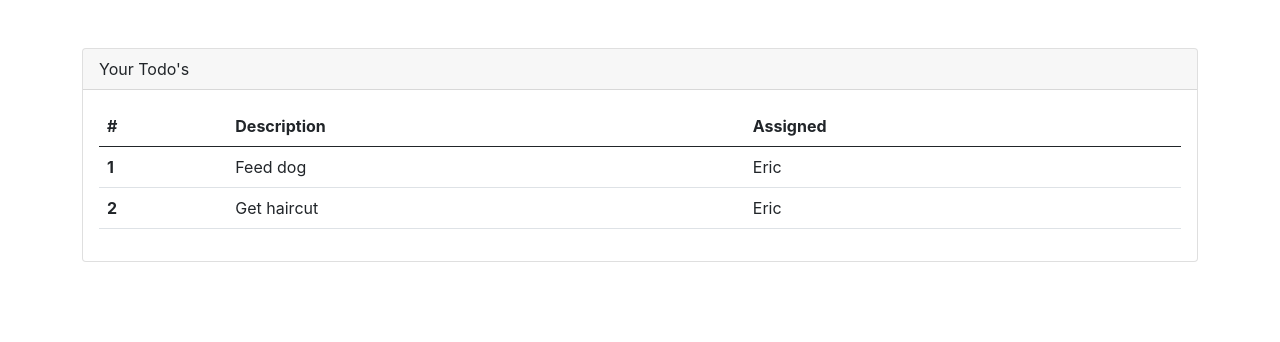
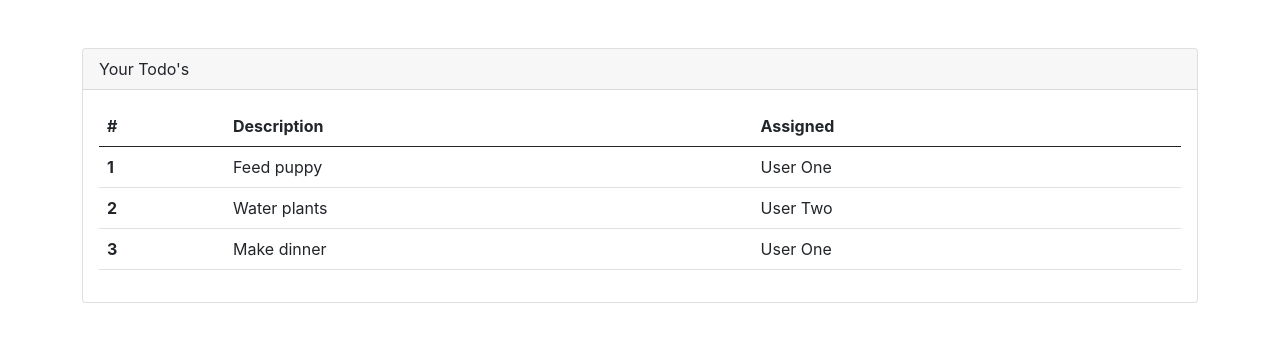
Before and after one commit to Larry-Osakwe/react-crash-course, a React (Create React App) app: page / in a window 1280 px wide. Shown: the top 342 px of the page. Built offline with nearby package versions, Linux system fonts and the light colour scheme.

Commit message:
Pass data to react todolistrowitem dynamically

```diff
--- a/src/App.js
+++ b/src/App.js
@@ -2,6 +2,13 @@
 import TodoRowItem from './components/TodoRowItem';
 
 function App() {
+
+  const todos = [
+    {rowNumber: 1, rowDescription: 'Feed puppy', rowAssigned: 'User One'},
+    {rowNumber: 2, rowDescription: 'Water plants', rowAssigned: 'User Two'},
+    {rowNumber: 3, rowDescription: 'Make dinner', rowAssigned: 'User One'},
+  ]
+
   return (
     <div className='mt-5 container'>
       <div className='card'>
@@ -18,12 +25,18 @@
               </tr>
             </thead>
             <tbody>
-              <TodoRowItem/>
-              <tr>
-                <th scope='row'>2</th>
-                <td>Get haircut</td>
-                <td>Eric</td>
-              </tr>
+              <TodoRowItem rowNumber={todos[0].rowNumber}
+                rowDescription={todos[0].rowDescription}
+                rowAssigned={todos[0].rowAssigned}
+               />
+               <TodoRowItem rowNumber={todos[1].rowNumber}
+                rowDescription={todos[1].rowDescription}
+                rowAssigned={todos[1].rowAssigned}
+               />
+               <TodoRowItem rowNumber={todos[2].rowNumber}
+                rowDescription={todos[2].rowDescription}
+                rowAssigned={todos[2].rowAssigned}
+               />
             </tbody>
           </table>
         </div>
--- a/src/components/TodoRowItem.js
+++ b/src/components/TodoRowItem.js
@@ -1,9 +1,9 @@
-function TodoRowItem() {
+function TodoRowItem(props) {
     return (
         <tr>
-            <th scope='row'>1</th>
-            <td>Feed dog</td>
-            <td>Eric</td>
+            <th scope='row'>{props.rowNumber}</th>
+            <td>{props.rowDescription}</td>
+            <td>{props.rowAssigned}</td>
         </tr>
     )
 }
```
